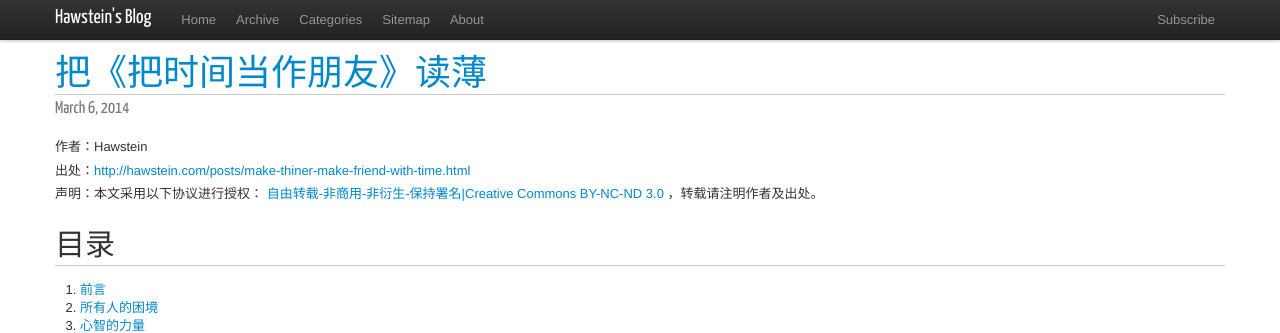
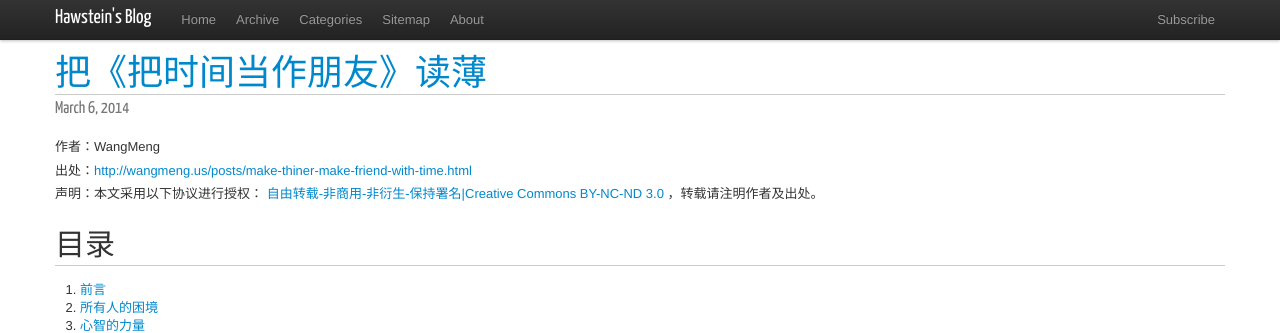
Before and after one commit to sjtufighter/sjtufighter.github.io, a Jekyll site: the page built from index.html, in a window 1280 px wide and 900 px high. Shown: the top 333 px of the window. Built offline with Jekyll 4.4.1, drawn with Linux system fonts in a browser that asks for light colours; nearby versions of some CDN libraries; Markdown is read by kramdown in place of the engine named in the settings.

Commit message:
Update index.html

```diff
--- a/index.html
+++ b/index.html
@@ -12,8 +12,8 @@
   {{ first_post.date | date: "%B %e, %Y" }}
 </div>
 <div style="line-height:180%;">
-  作者：Hawstein<br>
-  出处：<a href="{{ first_post.url }}">http://hawstein.com{{ first_post.url }}</a><br>
+  作者：WangMeng<br>
+  出处：<a href="{{ first_post.url }}">http://wangmeng.us{{ first_post.url }}</a><br>
   声明：本文采用以下协议进行授权： <a href="http://creativecommons.org/licenses/by-nc-nd/3.0/deed.zh">自由转载-非商用-非衍生-保持署名|Creative Commons BY-NC-ND 3.0</a> ，转载请注明作者及出处。<br><br>
 </div>
 {{ first_post.content }}
```
